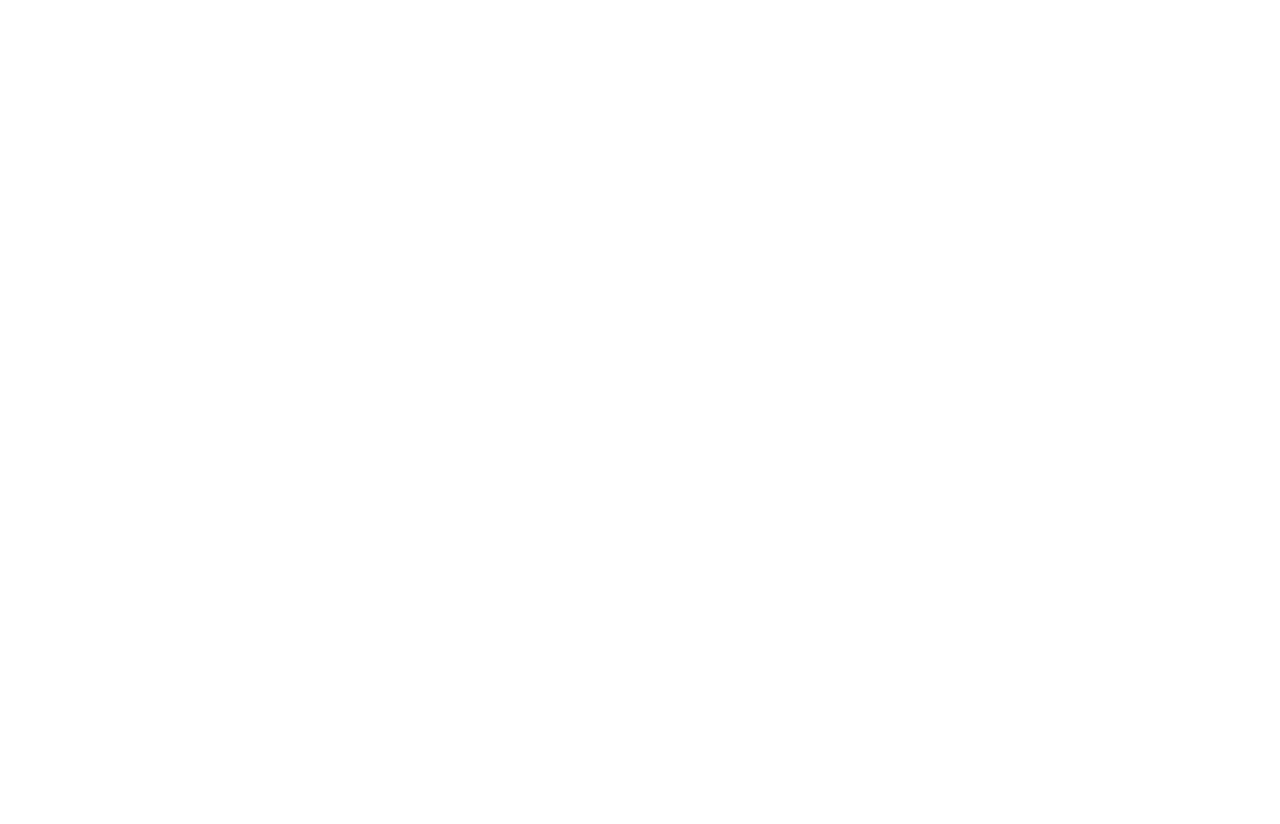
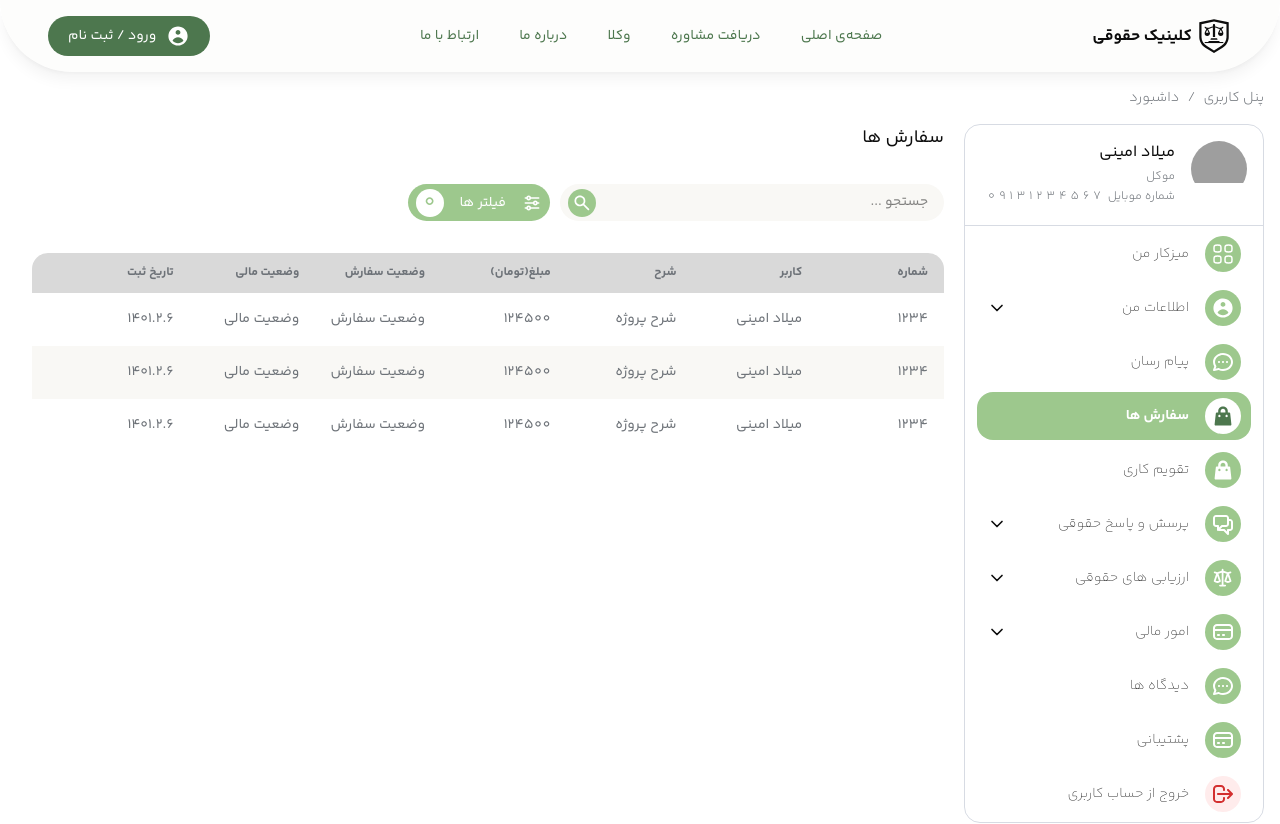
Before and after one commit to Reihanehhosseini/legal-advive-local-lawyer-panel-portfolio, a React (Vite) app: page /orders in a window 1280 px wide. Before the commit this address had no page. Shown: the top 824 px of the page. Before the commit the page ends 800 px from the top, so only its background shows below. Built offline with nearby package versions, Linux system fonts and the light colour scheme; grey boxes are pictures that could not be loaded.

Commit message:
orders page create

```diff
--- /dev/null
+++ b/src/pages/orders/OrdersPage.tsx
@@ -0,0 +1,99 @@
+import { ResponsiveDataTable } from "../../components/tables";
+import type { DataGridColumn } from "../../components/tables/DataTable/DataTable.types";
+import { FilterIcon } from "../../components/ui/icons";
+import { SearchInput } from "../../components/ui/inputs";
+
+type OrderType = {
+  title: number;
+  user: string;
+  description: string;
+  price: number;
+  orderStatus: string;
+  priceStatus: string;
+  date: string;
+};
+
+const data: OrderType[] = [
+  {
+    title: 1234,
+    user: "میلاد امینی",
+    description: "شرح پروژه",
+    price: 124500,
+    orderStatus: "وضعیت سفارش",
+    priceStatus: "وضعیت مالی",
+    date: "۱۴۰۱.۲.۶",
+  },
+  {
+    title: 1234,
+    user: "میلاد امینی",
+    description: "شرح پروژه",
+    price: 124500,
+    orderStatus: "وضعیت سفارش",
+    priceStatus: "وضعیت مالی",
+    date: "۱۴۰۱.۲.۶",
+  },
+  {
+    title: 1234,
+    user: "میلاد امینی",
+    description: "شرح پروژه",
+    price: 124500,
+    orderStatus: "وضعیت سفارش",
+    priceStatus: "وضعیت مالی",
+    date: "۱۴۰۱.۲.۶",
+  },
+];
+
+const dataColumns: DataGridColumn<OrderType>[] = [
+  {
+    key: "title",
+    header: "شماره",
+  },
+  {
+    key: "user",
+    header: "کاربر",
+  },
+  {
+    key: "description",
+    header: "شرح",
+  },
+  {
+    key: "price",
+    header: "مبلغ(تومان)",
+  },
+  {
+    key: "orderStatus",
+    header: "وضعیت سفارش",
+  },
+  {
+    key: "priceStatus",
+    header: "وضعیت مالی",
+  },
+  {
+    key: "date",
+    header: "تاریخ ثبت",
+  },
+];
+
+export default function OrdersPage() {
+  return (
+    <main className="grid gap-8 px-4">
+      <h1 className="text-md lg:text-lg">سفارش ها</h1>
+      <div className="flex w-full justify-between lg:justify-start lg:gap-2.5">
+        <SearchInput inputClassName={"lg:min-w-96 min-w-60"}/>
+        <button className="bg-global-5 relative rounded-full py-1 px-2 gap-4 flex items-center">
+          <FilterIcon color="white" className="w-4 h-4 lg:w-5 lg:h-5"/>
+          <span className="text-white text-xs lg:text-sm">فیلتر ها</span>
+          <div
+            className={`w-7 h-7 relative rounded-full text-lg bg-white text-global-5 flex items-center justify-center`}
+          >
+            <span className="text-xs lg:text-xl">0</span>
+          </div>
+        </button>
+      </div>
+      <ResponsiveDataTable<OrderType>
+        data={data}
+        columns={dataColumns}
+      />
+    </main>
+  );
+}
--- a/src/router/routes.tsx
+++ b/src/router/routes.tsx
@@ -36,6 +36,8 @@
 const WalletPage = lazy(() => import('../pages/finance/WalletPage'));
 
 const FinanceLayout = lazy(() => import('../pages/FinanceLayout'));
+
+const OrdersPage = lazy(()=>import('../pages/orders/OrdersPage'))
 
 const routes: RouteObject[] = [
   {
@@ -86,6 +88,10 @@
           { path: 'Work-History', element: <WorkHistory /> },
         ],
       },
+      {
+        path: 'orders',
+        element: <OrdersPage />,
+      }
     ],
   },
 ];
```
